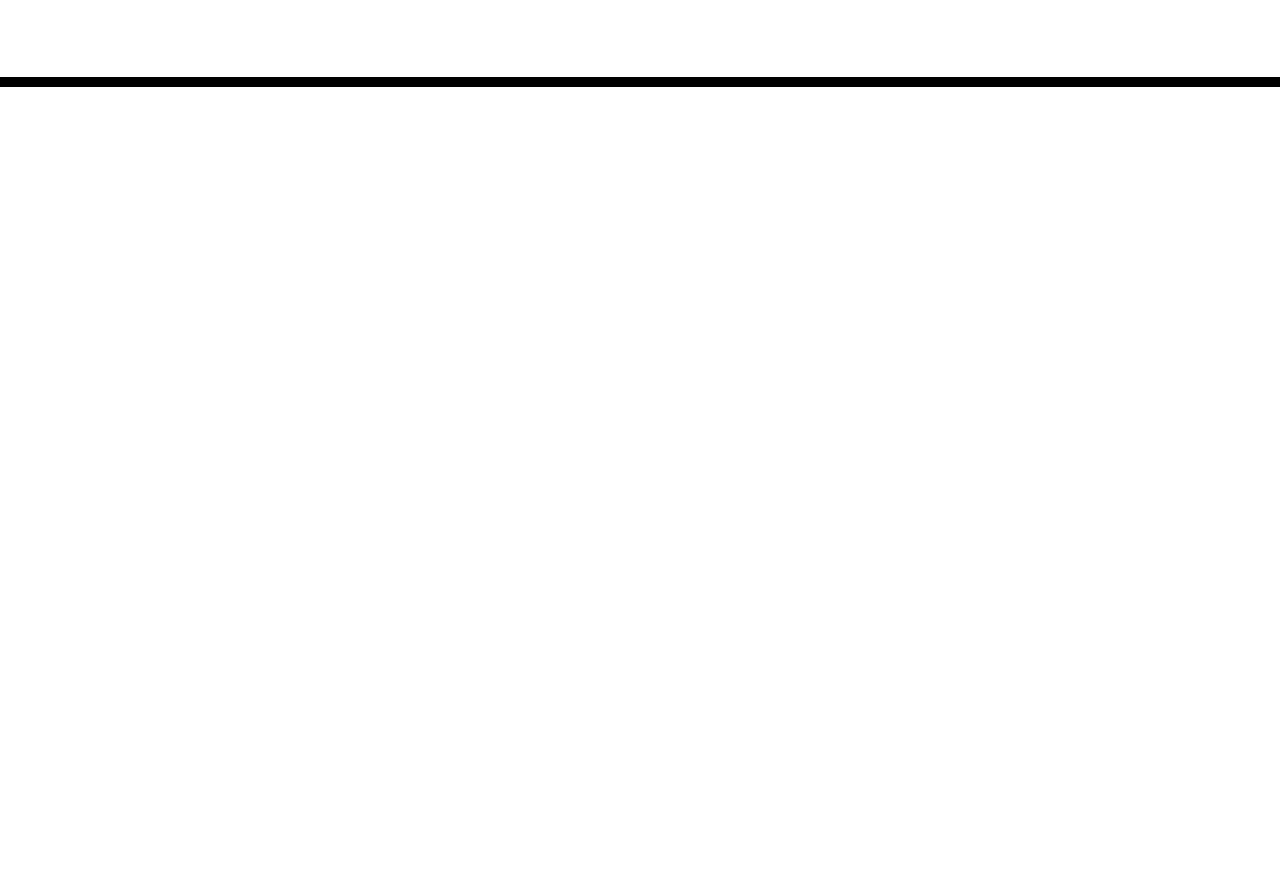
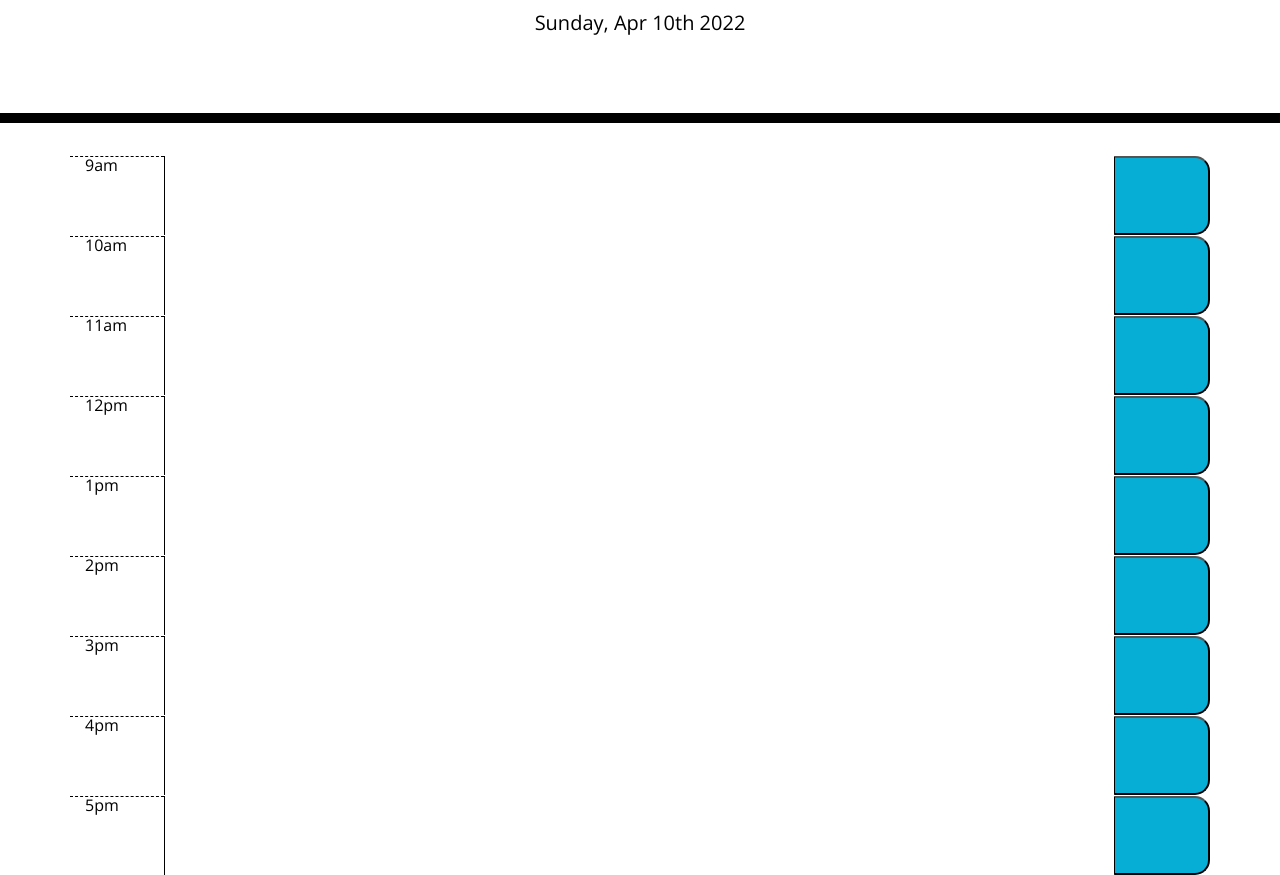
Before and after one commit to blakee-marcus/work-day, a plain HTML site: page index.html in a window 1280 px wide. Shown: the part 181-1056 px from the top of the page. Before the commit the page ends 800 px from the top, so only its background shows below. Drawn offline with nearby package versions, Linux system fonts and the light colour scheme; files that its build step writes are made by us from their sources; a web font is replaced by a local one.

Commit message:
HTML Set up

```diff
--- /dev/null
+++ b/assets/js/script.js
@@ -0,0 +1,2 @@
+var todayDate = moment().format('dddd, MMM Do YYYY');
+$("#currentDay").text(todayDate);
--- a/index.html
+++ b/index.html
@@ -18,7 +18,8 @@
       href="https://fonts.googleapis.com/css?family=Open+Sans&display=swap"
       rel="stylesheet"
     />
-    <link rel="stylesheet" href="style.css" />
+    <link rel="stylesheet" href="https://cdnjs.cloudflare.com/ajax/libs/open-iconic/1.1.1/font/css/open-iconic-bootstrap.min.css" />
+    <link rel="stylesheet" href="./assets/css/style.css" />
     <title>Work Day Scheduler</title>
   </head>
 
@@ -28,11 +29,67 @@
       <p class="lead">A simple calendar app for scheduling your work day</p>
       <p id="currentDay" class="lead"></p>
     </header>
+
     <div class="container">
       <!-- Timeblocks go here -->
+      <div class="row">
+        <div class="hour col">9am</div>
+        <textarea id="event" class="col-10 "></textarea>
+        <button class="saveBtn col"> <span class="oi oi-lock-locked"></span> </button>
+      </div>
+
+      <div class="row">
+        <div class="hour col">10am</div>
+        <textarea id="event" class="col-10 "></textarea>
+        <button class="saveBtn col"> <span class="oi oi-lock-locked"></span> </button>
+      </div>
+
+      <div class="row">
+        <div class="hour col">11am</div>
+        <textarea id="event" class="col-10 "></textarea>
+        <button class="saveBtn col"> <span class="oi oi-lock-locked"></span> </button>
+      </div>
+
+      <div class="row">
+        <div class="hour col">12pm</div>
+        <textarea id="event" class="col-10 "></textarea>
+        <button class="saveBtn col"> <span class="oi oi-lock-locked"></span> </button>
+      </div>
+
+      <div class="row">
+        <div class="hour col">1pm</div>
+        <textarea id="event" class="col-10 "></textarea>
+        <button class="saveBtn col"> <span class="oi oi-lock-locked"></span> </button>
+      </div>
+
+      <div class="row">
+        <div class="hour col">2pm</div>
+        <textarea id="event" class="col-10 "></textarea>
+        <button class="saveBtn col"> <span class="oi oi-lock-locked"></span> </button>
+      </div>
+
+      <div class="row">
+        <div class="hour col">3pm</div>
+        <textarea id="event" class="col-10 "></textarea>
+        <button class="saveBtn col"> <span class="oi oi-lock-locked"></span> </button>
+      </div>
+
+      <div class="row">
+        <div class="hour col">4pm</div>
+        <textarea id="event" class="col-10 "></textarea>
+        <button class="saveBtn col"> <span class="oi oi-lock-locked"></span> </button>
+      </div>
+
+      <div class="row">
+        <div class="hour col">5pm</div>
+        <textarea id="event" class="col-10 "></textarea>
+        <button class="saveBtn col"> <span class="oi oi-lock-locked"></span> </button>
+      </div>
+
     </div>
 
     <script src="https://code.jquery.com/jquery-3.4.1.min.js"></script>
     <script src="https://cdnjs.cloudflare.com/ajax/libs/moment.js/2.24.0/moment.min.js"></script>
+    <script src="./assets/js/script.js"></script>
   </body>
 </html>
```
